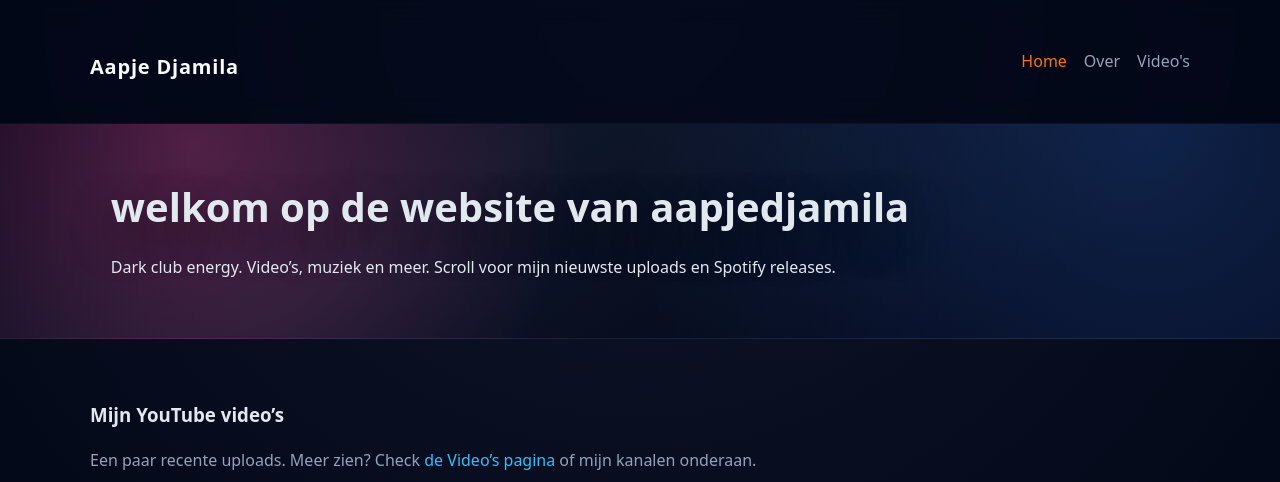
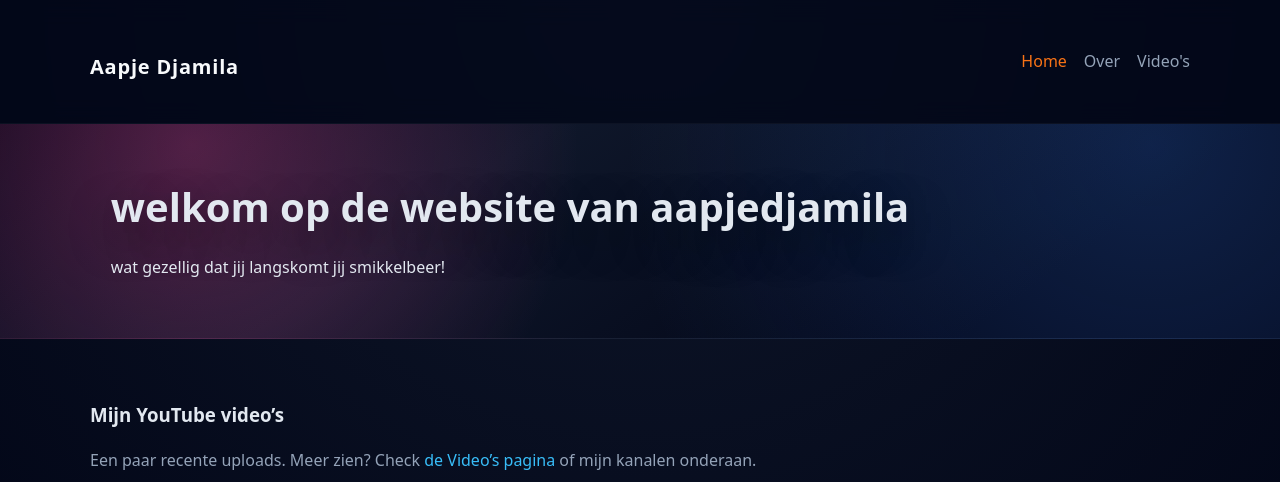
Before and after one commit to AapjeDjamila/AapjeDjamila, a plain HTML site: page index.html in a window 1280 px wide. Shown: the top 482 px of the page. Drawn offline with Linux system fonts and the light colour scheme.

Commit message:
Update index.html

```diff
--- a/index.html
+++ b/index.html
@@ -25,7 +25,7 @@
     <section class="hero hero--dark">
       <div class="container hero-inner">
         <h2>welkom op de website van aapjedjamila</h2>
-        <p>Dark club energy. Video’s, muziek en meer. Scroll voor mijn nieuwste uploads en Spotify releases.</p>
+        <p>wat gezellig dat jij langskomt jij smikkelbeer!</p>
       </div>
     </section>
 
```
